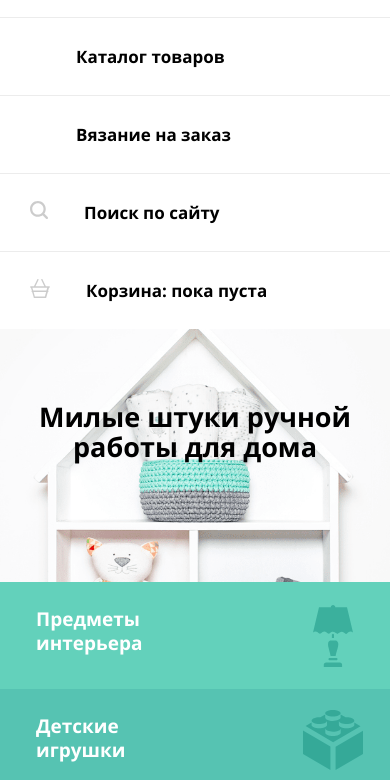
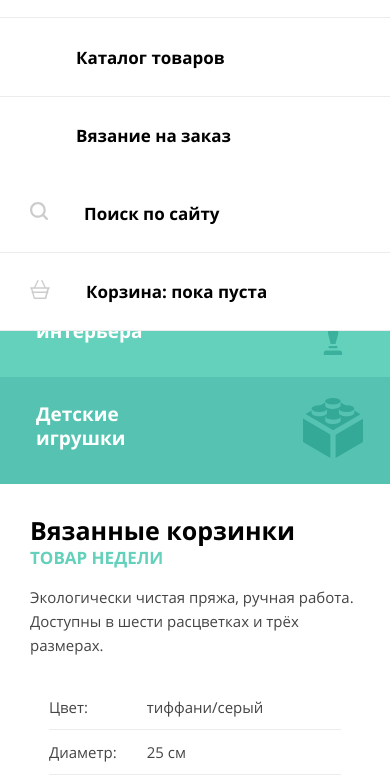
Before and after one commit to htmlacademy-adaptive/2096643-mishka-1, a website: page source/index.html in a window 390 px wide. Both pictures are taken after a click on the button "Открыть меню". Shown: the part 64-844 px from the top of the page. Drawn offline with nearby package versions, Linux system fonts and the light colour scheme; files that its build step writes are made by us from their sources.

Commit message:
Добавляет JS script для бургерного меню

```diff
--- a/source/index.html
+++ b/source/index.html
@@ -10,7 +10,7 @@
 
 <body class="page-body">
   <header class="main-header">
-    <nav class="nav nav--opened">
+    <nav class="nav nav--closed nav--nojs">
       <div class="nav__logo-container">
         <a class="nav__logo">
           <svg class="main-header__logo" xmlns="http://www.w3.org/2000/svg" width="86" height="35" viewBox="0 0 86 35"
@@ -241,6 +241,7 @@
     </div>
   </div>
   </footer>
+  <script src="./js/script.js"></script>
 </body>
 
 </html>
--- /dev/null
+++ b/source/js/script.js
@@ -0,0 +1,14 @@
+let navMain = document.querySelector('.nav');
+let navToggle = document.querySelector('.nav__toggle');
+
+navMain.classList.remove('nav--nojs');
+
+navToggle.addEventListener('click', function () {
+  if (navMain.classList.contains('nav--closed')) {
+    navMain.classList.remove('nav--closed');
+    navMain.classList.add('nav--opened');
+  } else {
+    navMain.classList.add('nav--closed');
+    navMain.classList.remove('nav--opened');
+  }
+});
--- a/source/sass/blocks/nav.scss
+++ b/source/sass/blocks/nav.scss
@@ -2,8 +2,9 @@
 @use "../base/mixin.scss" as m;
 
 .nav {
+  position: relative;
+  z-index: 10;
   @include m.tablet {
-    position: relative;
     display: flex;
     padding-left: 50px;
     padding-right: 50px;
@@ -23,6 +24,7 @@
   padding-top: 20px;
   padding-bottom: 20px;
   box-shadow: 0 1px 0 0 v.$light-grey;
+
 
   @include m.tablet {
     box-shadow: none;
@@ -58,6 +60,7 @@
 }
 
 .nav__list {
+
   @include m.list-reset;
   font-weight: 700;
 
@@ -82,13 +85,18 @@
 }
 
 .site-nav {
+  position: absolute;
+  background-color: v.$light;
+  width: 100%;
+  margin-top: 1px;
   @include m.tablet {
-    position: absolute;
     display: flex;
     gap: 40px;
     top: 92px;
     left: 50px;
     order: 2;
+    margin-top: 0;
+    width: auto;
   }
 
   @include m.desktop {
@@ -141,7 +149,15 @@
 }
 
 .user-nav {
+  position: absolute;
+  margin-top: 1px;
+  top: 237px;
+  background-color: v.$light;
+  width: 100%;
   @include m.tablet {
+    position: static;
+    width: auto;
+    margin-top: 0;
     margin-left: auto;
   }
 
@@ -255,3 +271,16 @@
   display: block;
   }
 }
+
+.nav--nojs .site-nav,
+.nav--nojs .user-nav {
+  @include m.onli-mobile {
+    position: static;
+    }
+}
+
+.nav--nojs .nav__toggle {
+  @include m.onli-mobile {
+    display: none;
+  }
+}
```
